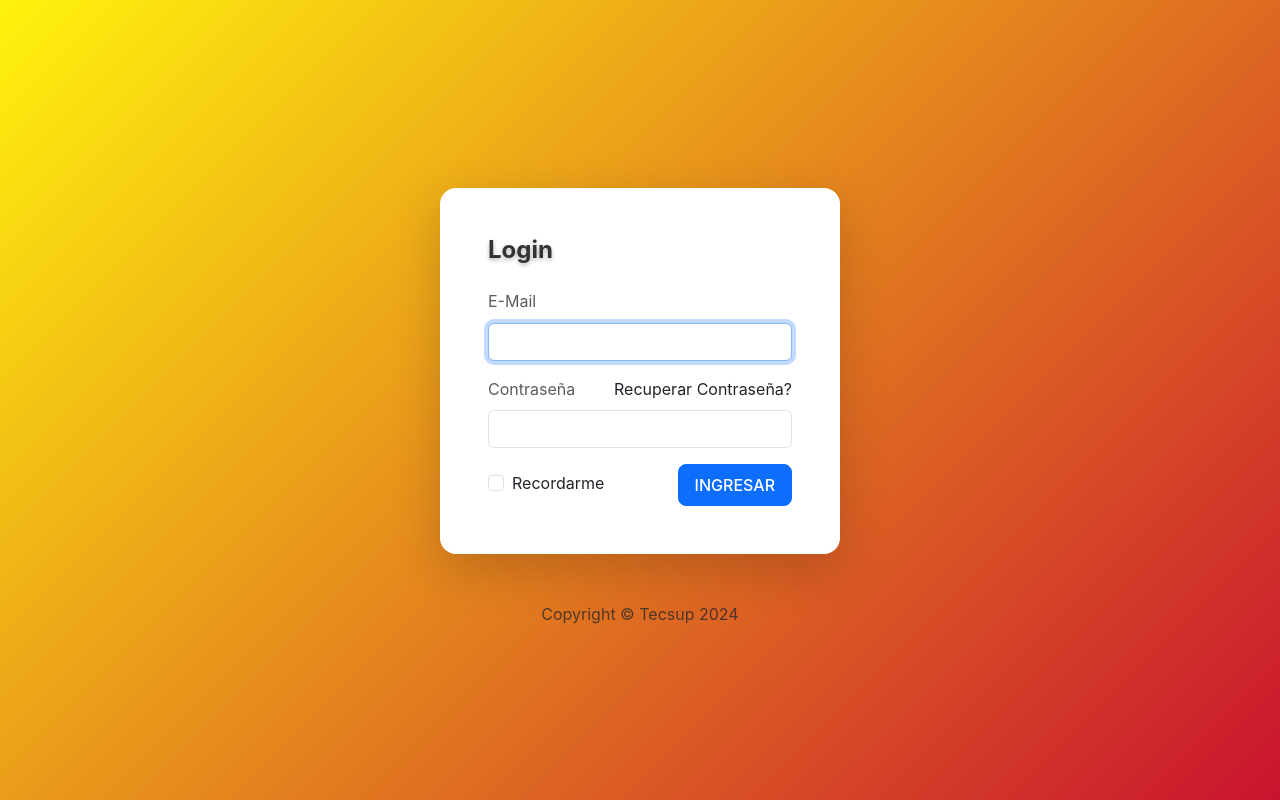
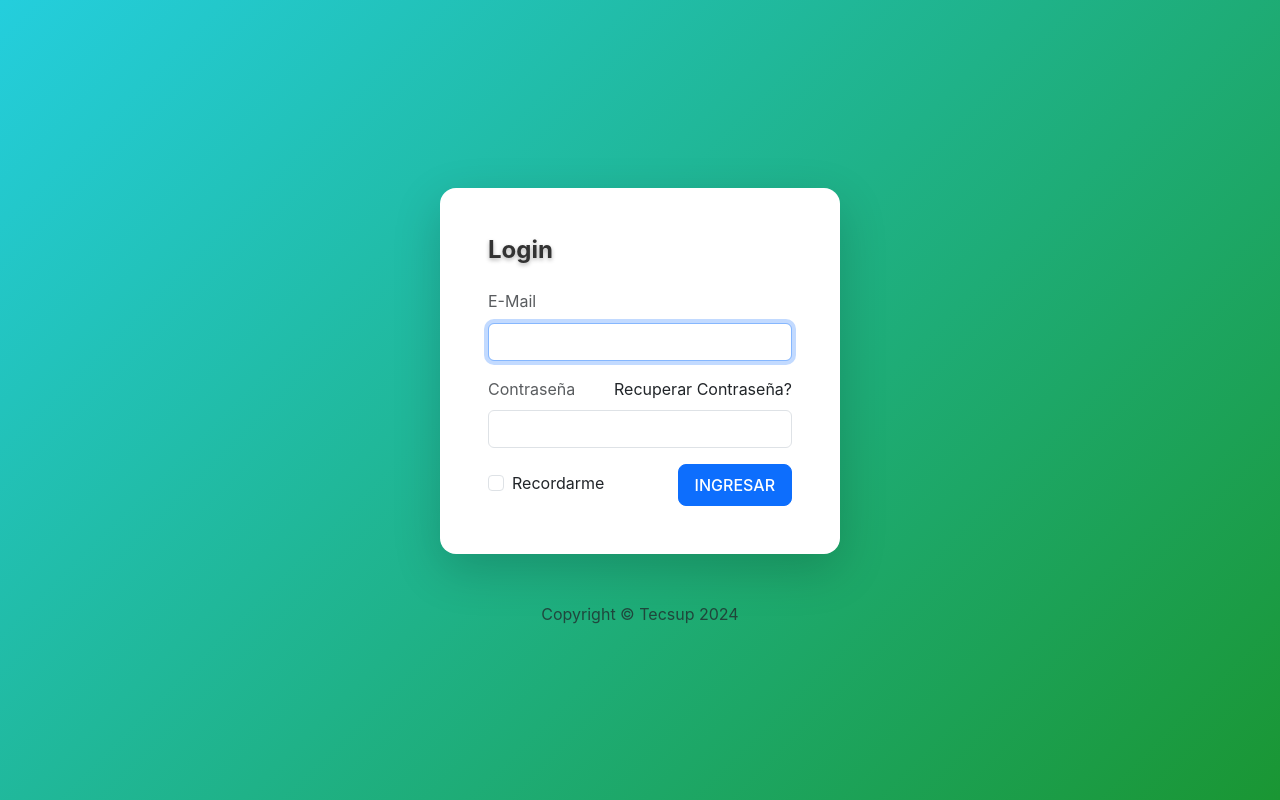
Before and after one commit to Vania-0731/lab_13, a React (Vite) app in the folder frontend/: page / in a window 1280 px wide. Built offline with nearby package versions, Linux system fonts and the light colour scheme.

Commit message:
Add Globalcss

```diff
--- a/frontend/src/Style/globals.css
+++ b/frontend/src/Style/globals.css
@@ -14,7 +14,7 @@ body {
   font-family: 'Inter', 'Segoe UI', Tahoma, Geneva, Verdana, sans-serif;
   line-height: 1.6;
   color: #333;
-  background: linear-gradient(135deg, #fff30d 0%, #c9132f 100%);
+  background: linear-gradient(135deg, #24cedd 0%, #1a9633 100%);
   min-height: 100vh;
 }
 
```
